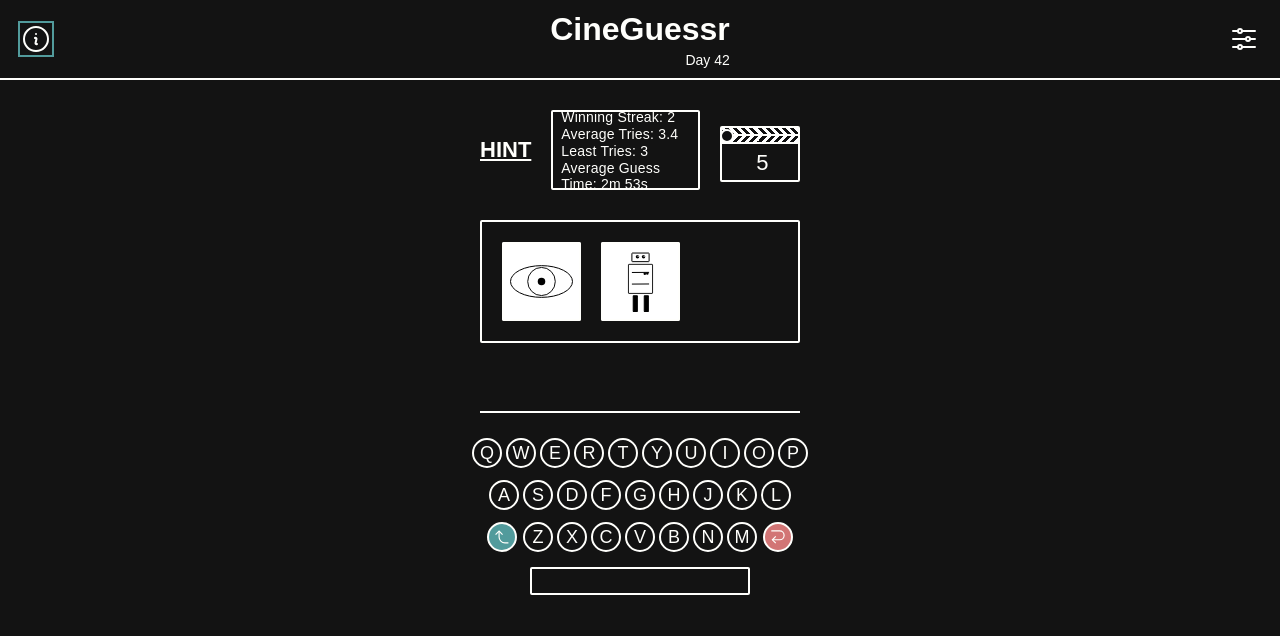
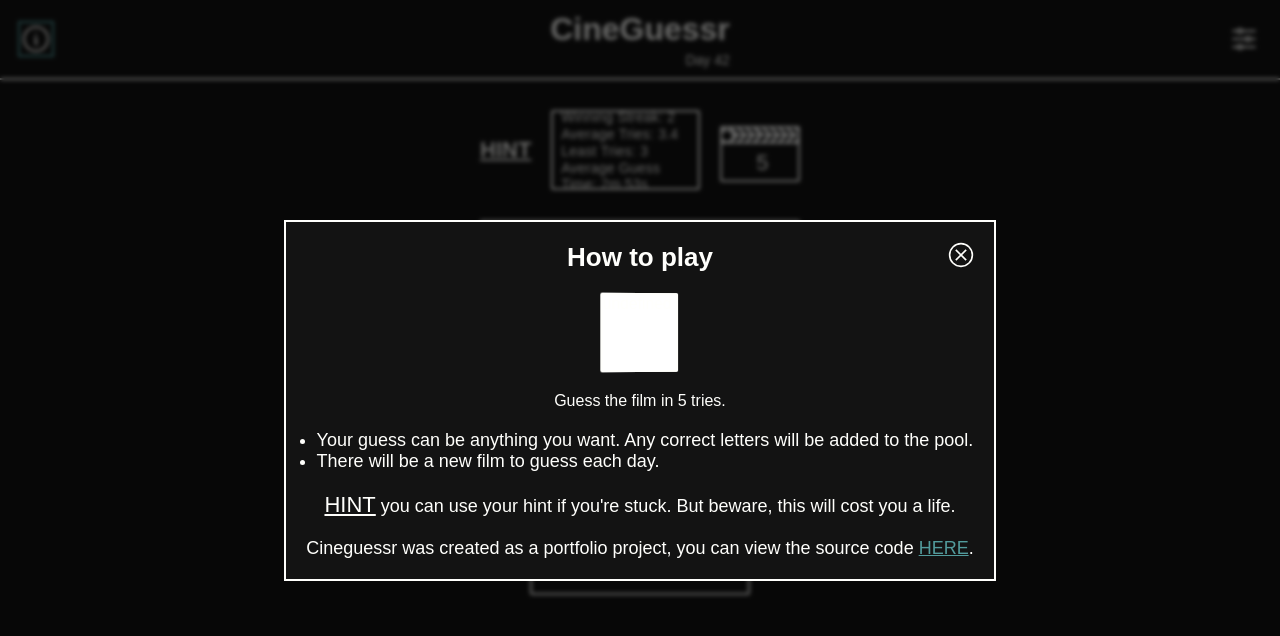
Before and after one commit to jahjam/cineguessr, a React (Vite) app: page / in a window 1280 px wide. Both pictures are taken after a click on the icon 36 px from the left and 39 px from the top of the page. Shown: the top 636 px of the page. Built offline with nearby package versions, Linux system fonts and the light colour scheme; a web font is replaced by a local one.

Commit message:
add toggle modal functionality and animations

```diff
--- a/src/Feature/DetailsModal/DetailsModal.tsx
+++ b/src/Feature/DetailsModal/DetailsModal.tsx
@@ -1,17 +1,28 @@
+import React from 'react';
 import ArtCard from '../../Components/Art-Cart/Art-Cart';
 import * as Styled from './styles';
 
-const DetailsModal = () => {
-  const handleCloseModal = e => {
+type Props = {
+  handleToggleDetailsModal: () => void;
+};
+
+const DetailsModal = ({ handleToggleDetailsModal }: Props) => {
+  const handleCloseModal = (e: React.MouseEvent) => {
     const modalEl = document.getElementById('modal');
     const closeIcon = document.getElementById('close-icon');
     if (modalEl === e.target || closeIcon === e.target) {
-      console.log('here');
+      handleToggleDetailsModal();
     }
   };
 
   return (
-    <Styled.Modal id="modal" onClick={handleCloseModal}>
+    <Styled.Modal
+      initial={{ translateY: 10, opacity: 0 }}
+      animate={{ translateY: 0, opacity: 1, transition: { duration: 0.2 } }}
+      exit={{ translateY: 10, opacity: 0, transition: { duration: 0.2 } }}
+      id="modal"
+      onClick={handleCloseModal}
+    >
       <Styled.Container direction="column" justify="flex-start">
         <Styled.CloseIcon id="close-icon" />
         <h3>How to play</h3>
--- a/src/Feature/Header/Header.tsx
+++ b/src/Feature/Header/Header.tsx
@@ -2,14 +2,22 @@
 import { LAUNCH_DATE } from '../../config';
 import { formatDistanceToNowStrict } from 'date-fns';
 
-const Header = () => {
+type Props = {
+  handleToggleDetailsModal: () => void;
+};
+
+const Header = ({ handleToggleDetailsModal }: Props) => {
   const numberOfDaysSinceLaunch = formatDistanceToNowStrict(LAUNCH_DATE, {
     unit: 'day',
   }).match(/([0-9])/g);
 
+  const handleOpenModal = () => {
+    handleToggleDetailsModal();
+  };
+
   return (
     <Styled.Header justify="space-between">
-      <Styled.InfoIcon tabIndex={0} />
+      <Styled.InfoIcon tabIndex={0} onClick={handleOpenModal} />
       <Styled.HeaderContainer direction="column" gap={0.4}>
         <Styled.Title>CineGuessr</Styled.Title>
         <Styled.SubTitle>Day {numberOfDaysSinceLaunch}</Styled.SubTitle>
```
